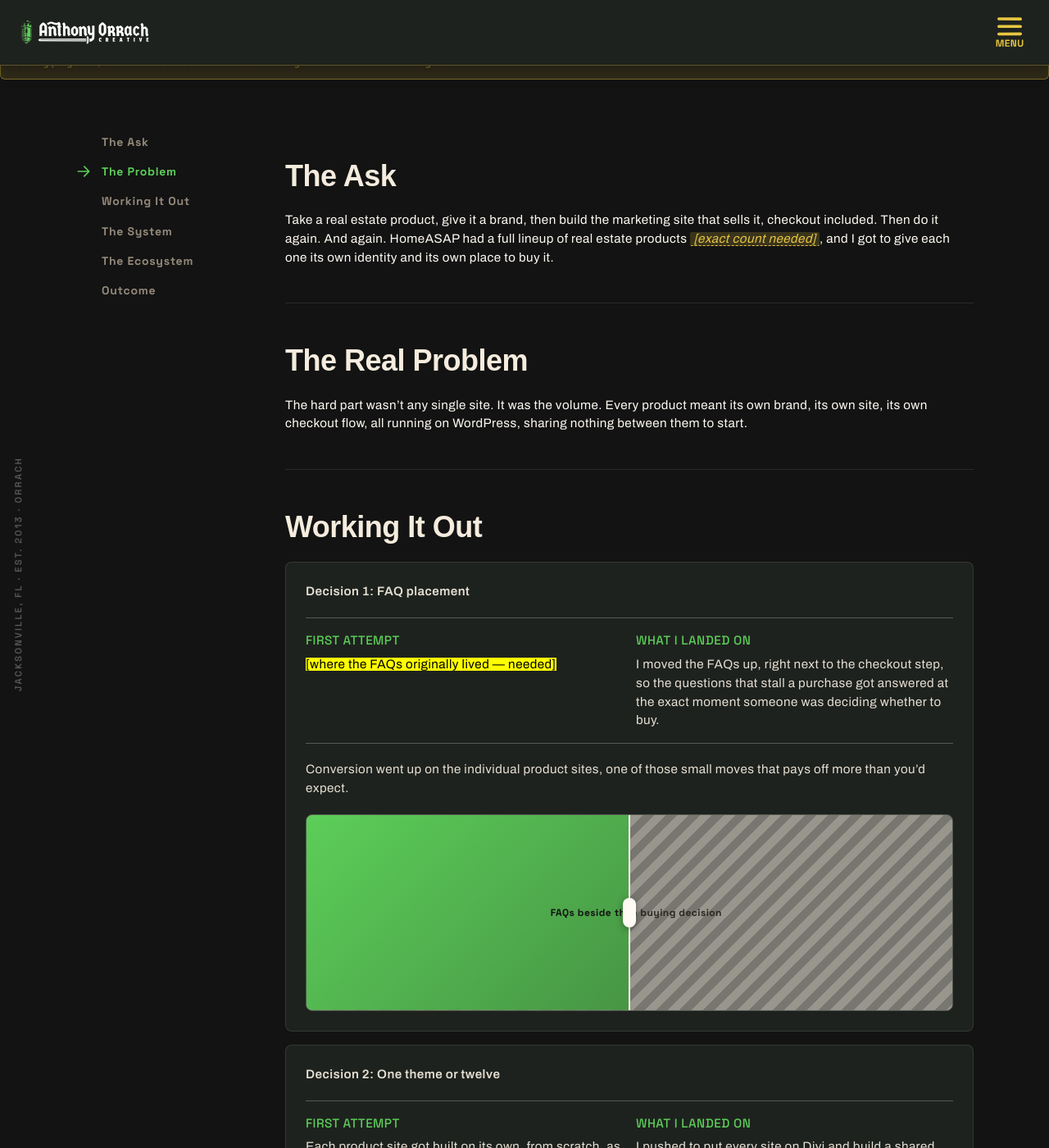
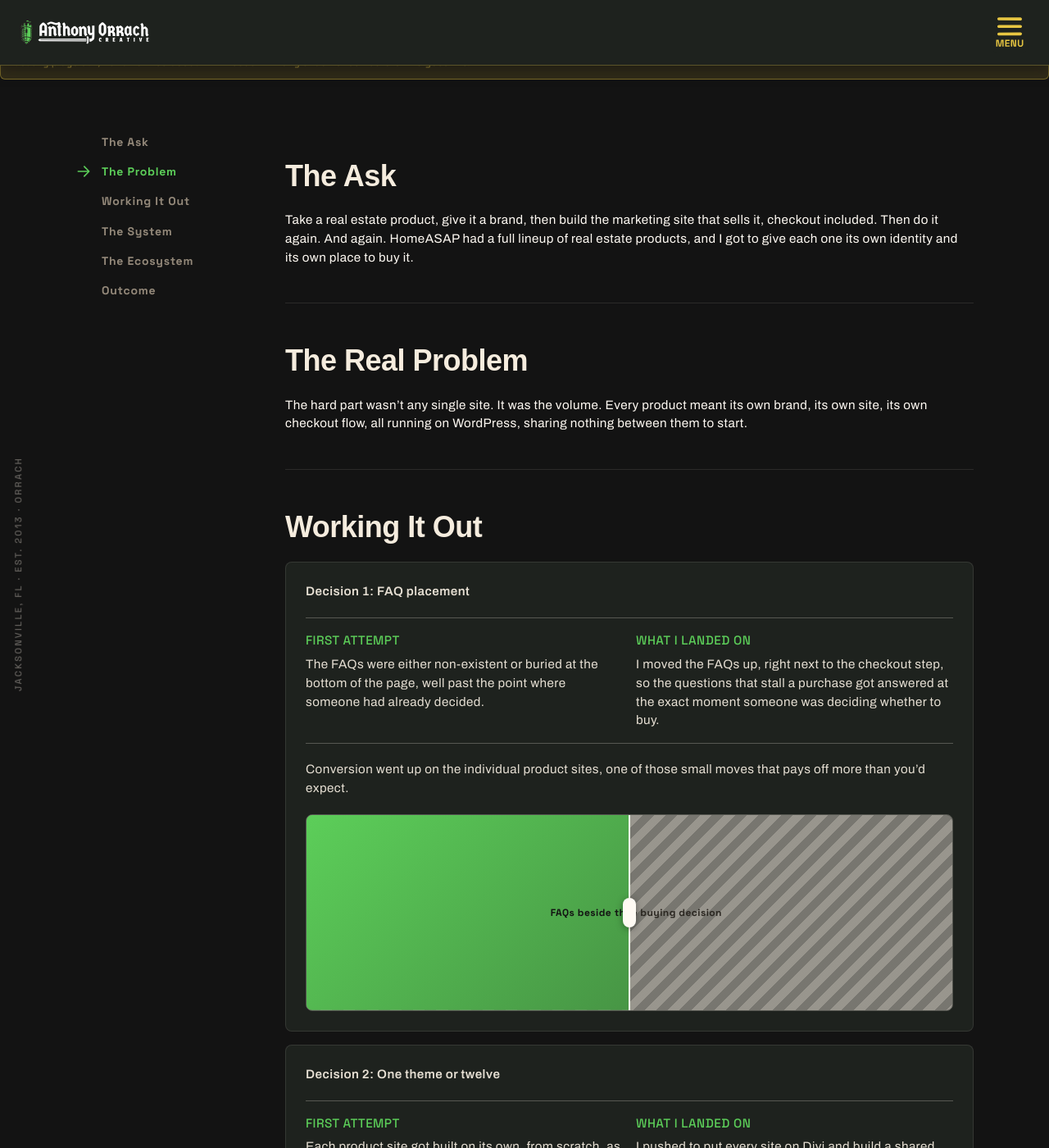
Before and after one commit to orrachcreative/orrachcreative.github.io, a Jekyll site: the page built from work/homeasap.html, in a window 1280 px wide and 1400 px high, scrolled down 1235 px. Shown: the whole window at 82% size. Built offline with Jekyll 4.4.1, drawn with Linux system fonts in a browser that asks for light colours; some web fonts are replaced; some of the changed text lies outside the part shown.

Commit message:
Close out the HomeASAP placeholders
The FAQ decision gets its real first attempt: they were either
non-existent or buried at the bottom of the page, past the point where
someone had already decided. That is what makes the move to the checkout
step read as a decision rather than a tidy-up.

The product count is dropped rather than left as a visible placeholder.
The sentence still says there was a full lineup; it just stops short of
numbering it, which is honest and reads normally. The number can go back
in whenever it is known — it is only ever this one sentence.

With nothing outstanding on the page that a reader should see, the
"still needed" box goes too.

Co-Authored-By: Claude Opus 5 <noreply@anthropic.com>
Claude-Session: https://claude.ai/code/session_01MzSaLw8aaGzPaaBcGJvVrm

```diff
--- a/work/homeasap.html
+++ b/work/homeasap.html
@@ -56,7 +56,7 @@ gallery: true
   <div class="case-content">
     <section class="case-section" id="the-ask">
       <h2 class="case-section__title">The ask</h2>
-      <p>Take a real estate product, give it a brand, then build the marketing site that sells it, checkout included. Then do it again. And again. HomeASAP had a full lineup of real estate products <mark class="draft-mark">[exact count needed]</mark>, and I got to give each one its own identity and its own place to buy it.</p>
+      <p>Take a real estate product, give it a brand, then build the marketing site that sells it, checkout included. Then do it again. And again. HomeASAP had a full lineup of real estate products, and I got to give each one its own identity and its own place to buy it.</p>
     </section>
 
     <section class="case-section" id="the-problem">
@@ -69,7 +69,7 @@ gallery: true
 
       {% include decision-block.html
         title="Decision 1: FAQ placement"
-        first_attempt="<mark class=&quot;draft-mark&quot;>[where the FAQs originally lived — needed]</mark>"
+        first_attempt="The FAQs were either non-existent or buried at the bottom of the page, well past the point where someone had already decided."
         landed_on="I moved the FAQs up, right next to the checkout step, so the questions that stall a purchase got answered at the exact moment someone was deciding whether to buy."
         tradeoff="Conversion went up on the individual product sites, one of those small moves that pays off more than you&rsquo;d expect."
         reject_text="FAQs away from the buying decision"
@@ -103,13 +103,6 @@ gallery: true
       <p>That&rsquo;s the part I&rsquo;m proudest of, it kept paying off long after the project was done.</p>
     </section>
 
-    <aside class="verify-list">
-      <p class="verify-list__title">Still needed before this goes live</p>
-      <ul>
-        <li>Exact number of products (currently a placeholder in The ask).</li>
-        <li>Where the FAQs originally lived before they moved near checkout (currently a placeholder in Decision 1).</li>
-      </ul>
-    </aside>
   </div>
 </div>
 
```
